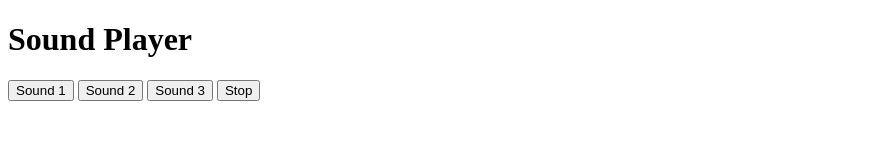
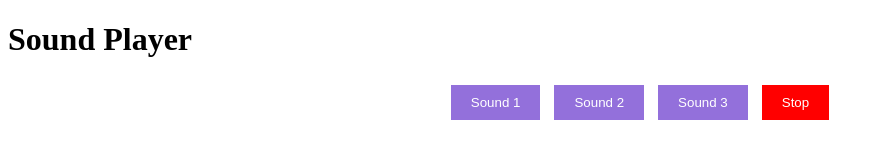
Before and after one commit to acciojob/Soundbar-tejalsalve19, a website: page main.html in a window 1280 px wide. Shown: the whole page, without its empty margins (0-884 px from the left). Drawn offline with Linux system fonts and the light colour scheme.

Commit message:
created a submission

```diff
--- a/main.html
+++ b/main.html
@@ -3,7 +3,7 @@
 <html>
 
 <head>
-	<link rel="stylesheet" href="styles.css">
+	<link rel="stylesheet" href="./styles.css">
 </head>
 
 <body>
--- a/styles.css
+++ b/styles.css
@@ -1 +1,18 @@
 /*  your css code here. If applicable */
+#buttons {
+  text-align: center;
+  margin-top: 20px;
+}
+
+.btn {
+  padding: 10px 20px;
+  margin: 5px;
+  background-color: mediumpurple;
+  color: #fff;
+  border: none;
+  cursor: pointer;
+}
+
+.stop {
+  background-color: red;
+}
```
